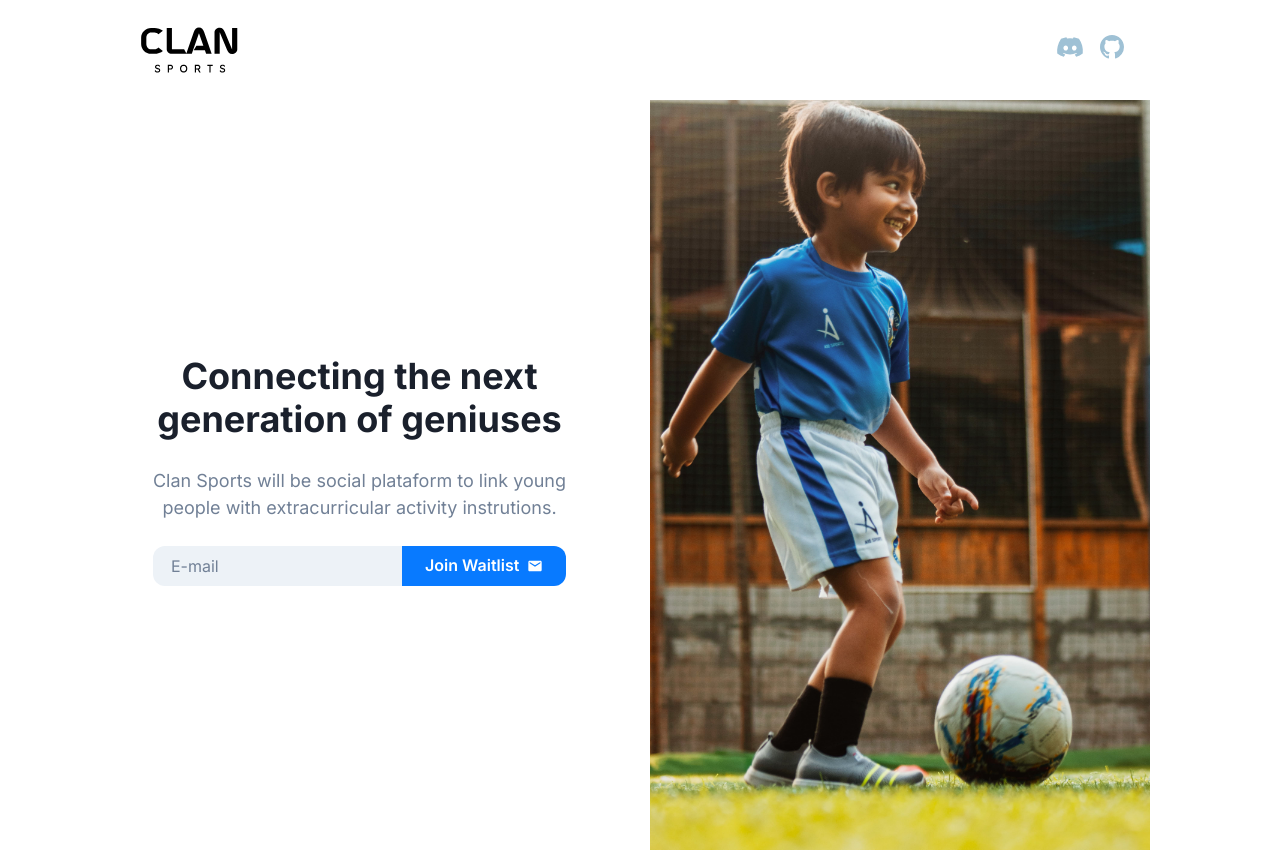
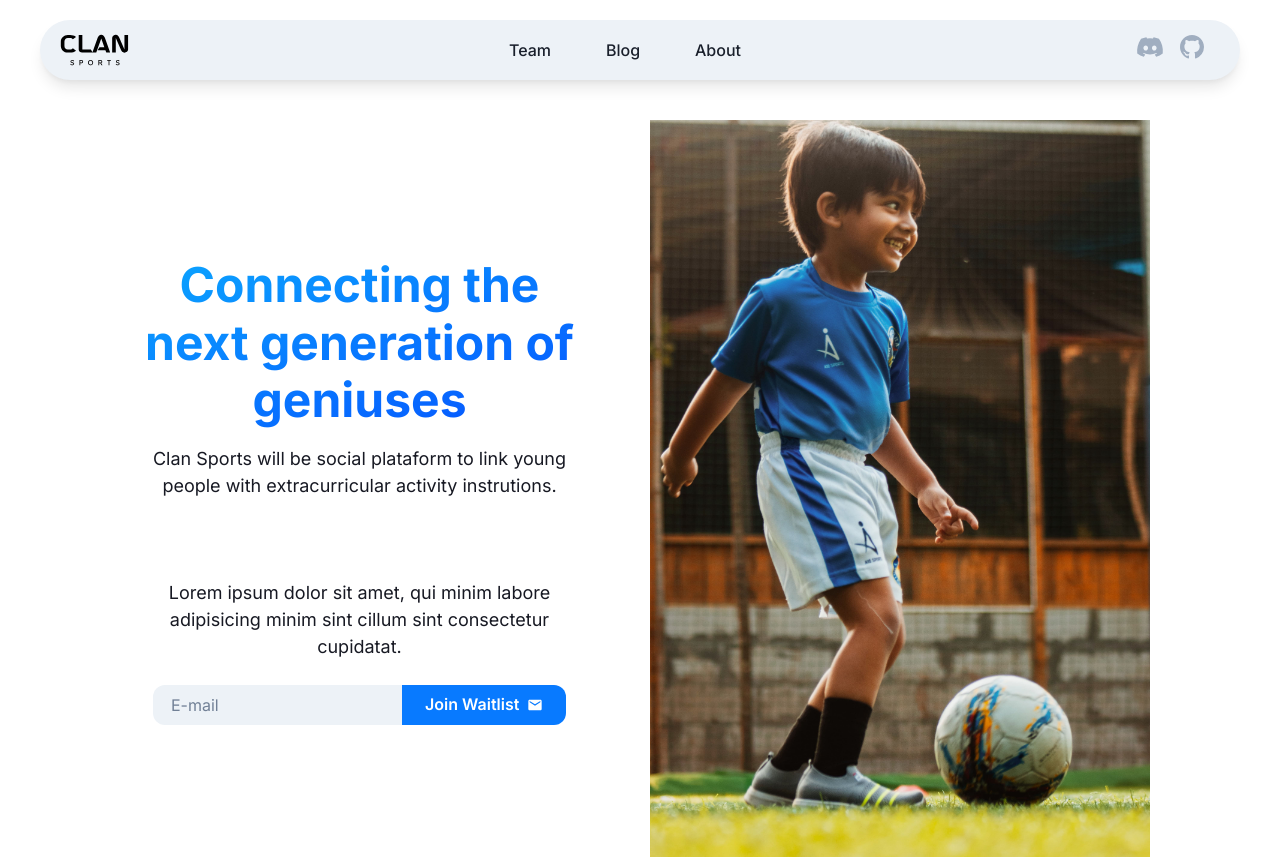
Before and after one commit to codigouranio/clan.sports.js, a Next.js app in the folder packages/frontend/: page / in a window 1280 px wide. Shown: the top 857 px of the page. Built offline with nearby package versions, Linux system fonts and the light colour scheme.

Commit message:
feat(frontend): :sparkles: add styles navbar and header
Signed-off-by: Fabian Molina <molinafabian11b@gmail.com>

```diff
--- a/packages/frontend/src/components/atoms/IconDiscord.tsx
+++ b/packages/frontend/src/components/atoms/IconDiscord.tsx
@@ -1,3 +1,6 @@
+/*
+ * Component Icon Discord with link server discord
+ * */
 import { Icon } from '@chakra-ui/react';
 import Link from 'next/link';
 import { FaDiscord } from 'react-icons/fa';
@@ -7,6 +10,7 @@ interface Props {
   height: number | string;
   color: string;
   cursorPointer: 'pointer';
+  href?: string;
   colorHover?: string;
 }
 
@@ -16,10 +20,11 @@ export const IconDiscord: React.FC<Props> = ({
   color,
   cursorPointer,
   colorHover,
+  href,
 }) => {
   return (
     <Link
-      href="https://discord.gg/eED2UD7c"
+      href={href || 'https://discord.com/'}
       target="_blank"
       rel="noopener noreferrer"
     >
--- a/packages/frontend/src/components/atoms/LogoNav.tsx
+++ b/packages/frontend/src/components/atoms/LogoNav.tsx
@@ -8,7 +8,7 @@ import logo from '/public/logo_cs_negro.svg';
 
 export const LogoNav: React.FC = () => {
   return (
-    <Box maxWidth="100px">
+    <Box maxWidth="70px">
       <Image src={logo} alt="Logo Clan Sports" />
     </Box>
   );
--- a/packages/frontend/src/components/molecules/Navbar.tsx
+++ b/packages/frontend/src/components/molecules/Navbar.tsx
@@ -3,32 +3,67 @@
  *
  * */
 import { IconDiscord, IconGithub, LogoNav } from '@/components/atoms';
-import { Flex, Spacer } from '@chakra-ui/react';
+import { Box, Flex, Spacer, Text } from '@chakra-ui/react';
+import Link from 'next/link';
 
 export const Navbar: React.FC = () => {
   return (
-    <Flex as="nav" alignItems="center" height="100px" padding="10px">
+    <Box pos="fixed" top={5} width="100%" px={5}>
+      <Flex
+        maxW="1200px"
+        mx="auto"
+        bg="gray.100"
+        align="center"
+        borderRadius="2rem"
+        h="60px"
+        justifyContent="space-between"
+        px={5}
+        boxShadow="lg"
+      >
         <LogoNav />
 
         <Spacer />
 
-      <Flex as="div" w="100px" justifyContent="space-evenly">
+        <Flex as="ul" w="20%" justifyContent="space-between">
+          <Text as="p" fontWeight="medium">
+            <Link href="#">Team</Link>
+          </Text>
+
+          <Text as="p" fontWeight="medium">
+            <Link href="#">Blog</Link>
+          </Text>
+
+          <Text as="p" fontWeight="medium">
+            <Link href="#">About</Link>
+          </Text>
+        </Flex>
+
+        <Spacer />
+
+        <Flex
+          as="div"
+          w="100px"
+          justifyContent="space-evenly"
+          alignItems="center"
+        >
           <IconDiscord
             width={7}
-          height={7}
-          color={'#9fc1d5'}
+            height={6}
+            color={'gray.400'}
             cursorPointer={'pointer'}
-          colorHover={'#708795'}
+            colorHover={'clan.300'}
+            href="https://discord.gg/eED2UD7c"
           />
 
           <IconGithub
             width={6}
-          height={7}
-          color="#9fc1d5"
+            height={6}
+            color="gray.400"
             cursorPointer={'pointer'}
-          colorHover={'#708795'}
+            colorHover={'clan.300'}
           />
         </Flex>
       </Flex>
+    </Box>
   );
 };
--- a/packages/frontend/src/pages/index.tsx
+++ b/packages/frontend/src/pages/index.tsx
@@ -1,39 +1,61 @@
-//--Chakra-Ui
 import { InputButton, Navbar } from '@/components/molecules';
-import { Box, Container, Flex, Heading, Text } from '@chakra-ui/react';
+import { gradientClan } from '@/styles/theme';
+import { Box, Flex, Heading, Text } from '@chakra-ui/react';
 import type { NextPage } from 'next';
 import Image from 'next/image';
-import { MainLayout } from 'src/components/layouts';
 
 import imageHeader from '../../public/image-header.jpg';
 
-//  TODO:x Optimization the image for header
-//       x Icons the Git, Discord in navbar
-//       x Create Icons components
-//       - Create toogle dark mode and theme dark
-//       x Divide the page by components
-//       - Create more information section
-//       - Realize contributor section
+/*
+  TODO:x Optimization the image for header
+       x Icons the Git, Discord in navbar
+       x Create Icons components
+       x Divide the page by components
+       x Create background color gradient
+       x Create Navbar styles
+       - Mobile styles
+       - Create toogle dark mode and theme dark
+       - Create more information section
+       - Create project plannig
+       - Realize contributor section
+*/
 
 const Home: NextPage = () => {
   return (
-    <MainLayout>
-      <Container p={0} m="0 auto" maxWidth="1020px">
-        <Box as="header">
+    <>
+      <Box paddingTop="120px" height="1000px">
         <Navbar />
-
-          <Flex justifyContent="space-between" alignItems="center">
+        <Flex
+          as="header"
+          maxW="1020px"
+          justifyContent="space-between"
+          alignItems="center"
+          margin="0 auto"
+        >
           <Box maxW="45%" marginTop="1rem" textAlign="center">
-              <Heading as="h2" fontSize="4xl">
+            <Heading
+              as="h2"
+              fontSize="5xl"
+              color="gray.50"
+              bgGradient={gradientClan}
+              bgClip="text"
+            >
               Connecting the next generation of geniuses
             </Heading>
 
-              <Text fontSize="lg" marginTop="25px" color="gray.500">
+            <Text fontSize="lg" marginTop="1rem" color="gray.900">
               Clan Sports will be social plataform to link young people with
               extracurricular activity instrutions.
             </Text>
 
+            <Box marginTop="5rem">
+              <Text fontSize="lg" marginTop="1rem" color="gray.900">
+                Lorem ipsum dolor sit amet, qui minim labore adipisicing minim
+                sint cillum sint consectetur cupidatat.
+              </Text>
+
               <InputButton content="Join Waitlist" placeholder="E-mail" />
+            </Box>
           </Box>
 
           <Box maxW="60%">
@@ -46,8 +68,11 @@ const Home: NextPage = () => {
           </Box>
         </Flex>
       </Box>
-      </Container>
-    </MainLayout>
+
+      <Box>
+        <Heading as="h2"> Seccion information</Heading>
+      </Box>
+    </>
   );
 };
 export default Home;
--- a/packages/frontend/src/styles/theme.ts
+++ b/packages/frontend/src/styles/theme.ts
@@ -1,4 +1,7 @@
 import { extendTheme } from '@chakra-ui/react';
+
+export const gradientClan =
+  'linear(to-br, clan.300,clan.400,clan.500,clan.600,clan.700)';
 
 const theme = extendTheme({
   fonts: {
```
Lines whose indentation alone changed are shown as unchanged.
